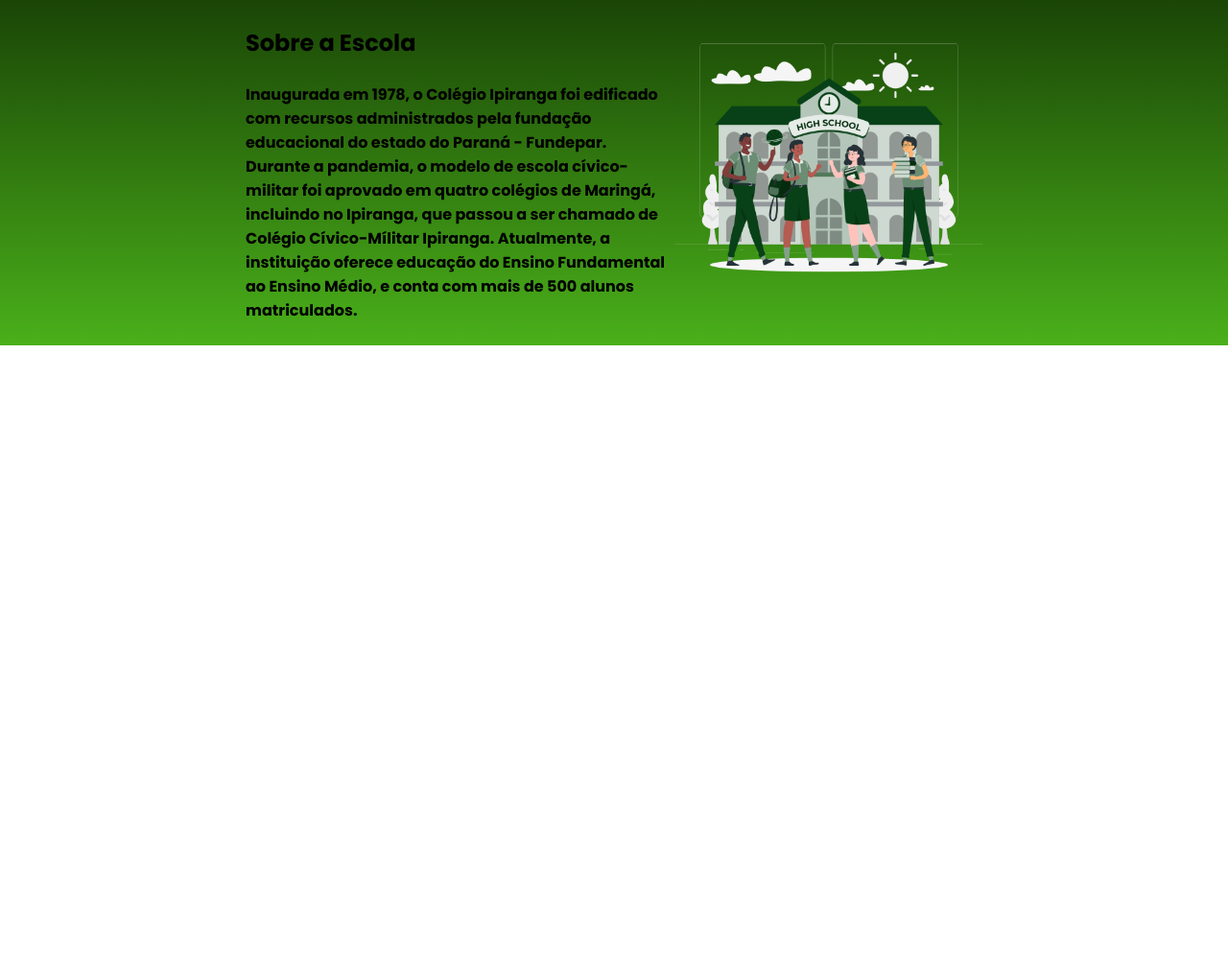
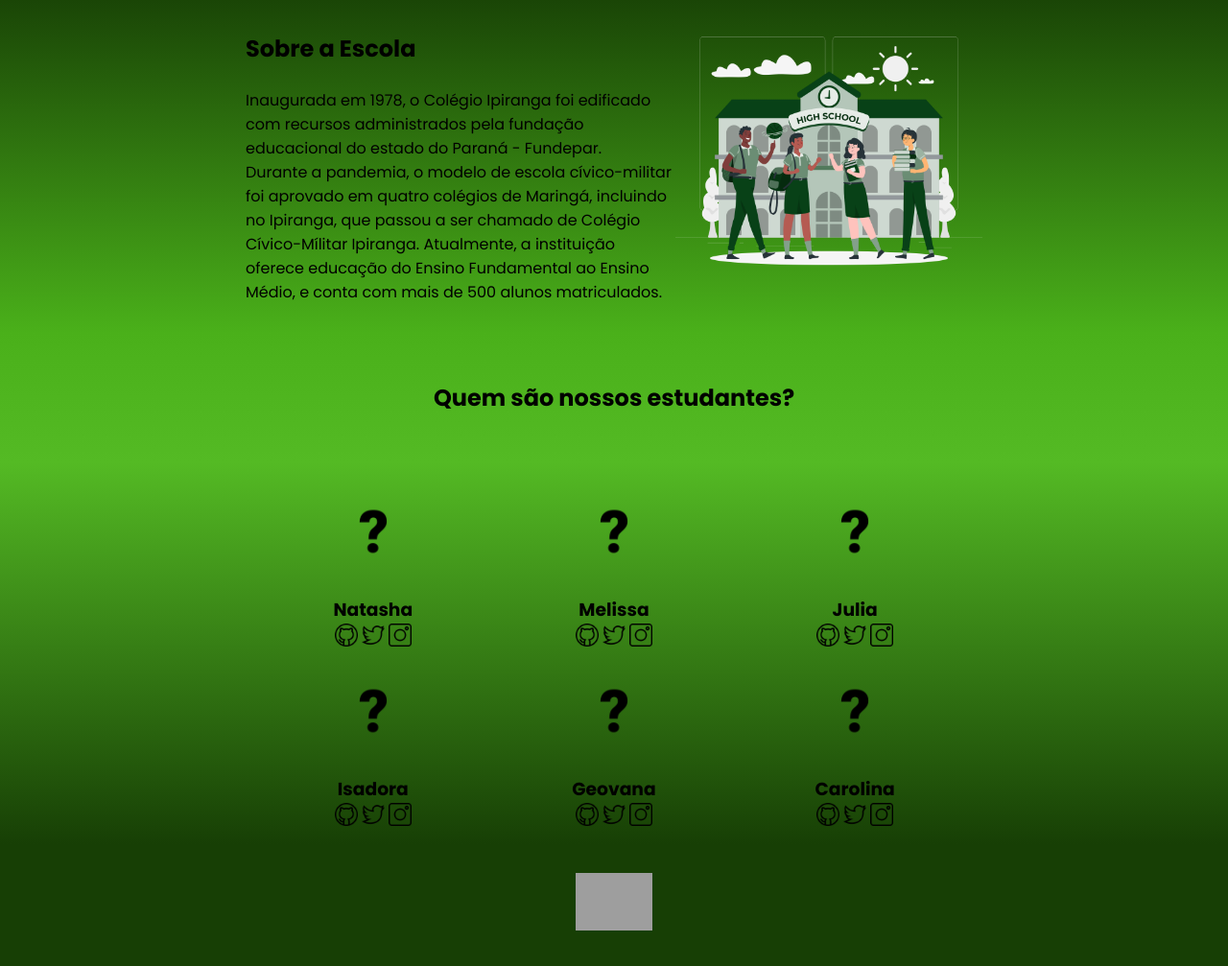
Before and after one commit to Naanath/Site-programa-o-, a plain HTML site: page index.html in a window 1280 px wide. Shown: the part 261-1268 px from the top of the page at 96% size. Before the commit the page ends 800 px from the top, so only its background shows below. Drawn offline with Linux system fonts and the light colour scheme; grey boxes are pictures that could not be loaded.

Commit message:
finalizado

```diff
--- a/index.html
+++ b/index.html
@@ -8,7 +8,7 @@
     <link rel="stylesheet" href="style.css">
     <link rel="preconnect" href="https://fonts.googleapis.com">
     <link rel="preconnect" href="https://fonts.gstatic.com" crossorigin>
-    <link href="https://fonts.googleapis.com/css2?family=Poppins:ital,wght@0,700;1,200;1,400&display=swap" rel="stylesheet">
+    <link href="https://fonts.googleapis.com/css2?family=Poppins:wght@200;400;700&display=swap" rel="stylesheet">
 </head>
 
 
@@ -30,6 +30,58 @@
         <img class="escola-imagem" src="High School-rafiki.png" alt="Alunos parados na frente da escola.">
      </section>
 
+    <section class="estudante.ok">
+        <h2 class="estudante-titulo">Quem são nossos estudantes?</h2>
+            <div class="estudante-todos">
+                <span></span>
+                <div class="estudante-div">
+                    <img class="estudante-imagem" src="Interrogacao.png" alt="Foto de um ponto de interrogação">
+                    <h3 class="estudante-nome">Natasha</h3>
+                    <a href="https://github.com/Naanath/"><img class="estudante-icone" src="github.png" alt="Icone Github"></a>
+                    <a href="https://x.com/eunanath?s=21"><img class="estudante-icone" src="twitter.png" alt="Icone Twitter"></a>
+                    <a href="https://instagram.com/nath.zzh?igshid=MzRIODBiNWFIZA=="><img class="estudante-icone" src="instagram.png" alt="Icone Instagram"></a>
+                </div>
+                <div class="estudante-div">
+                    <img class="estudante-imagem" src="Interrogacao.png" alt="Foto de um ponto de interrogação">
+                    <h3 class="estudante-nome">Melissa</h3>
+                    <a href="https://github.com/meitata1/"><img class="estudante-icone" src="github.png" alt="Icone Github"></a>
+                    <a href="https://x.com/crt60060419?s=21"><img class="estudante-icone" src="twitter.png" alt="Icone Twitter"></a>
+                    <a href="https://instagram.com/_.berixzs_?igshid=MzRIODBiNWFIZA=="><img class="estudante-icone" src="instagram.png" alt="Icone Instagram"></a>
+                </div>
+                <div class="estudante-div">
+                    <img class="estudante-imagem" src="Interrogacao.png" alt="Foto de um ponto de interrogação">
+                    <h3 class="estudante-nome">Julia</h3>
+                    <a href="https://github.com/Aqujnoo/"><img class="estudante-icone" src="github.png" alt="Icone Github"></a>
+                    <a href="https://x.com/aqujnoo?s=21"><img class="estudante-icone" src="twitter.png" alt="Icone Twitter"></a>
+                    <a href="https://instagram.com/aqujnoo?igshid=MzRIODBiNWFIZA==">     <img class="estudante-icone" src="instagram.png" alt="Icone Instagram"></a>
+                </div>
+                <span></span>
+                <span></span>
+                <div class="estudante-div">
+                    <img class="estudante-imagem" src="Interrogacao.png" alt="Foto de um ponto de interrogação">
+                    <h3 class="estudante-nome">Isadora</h3>
+                    <a href=""><img class="estudante-icone" src="github.png" alt="Icone Github"></a>
+                    <a href="https://x.com/chebinhadograu?s=21"><img class="estudante-icone" src="twitter.png" alt="Icone Twitter"></a>
+                    <a href="https://instagram.com/doralice_ot7?igshid=MzRIODBiNWFIZA=="></a><img class="estudante-icone" src="instagram.png" alt="Icone Instagram"></a>
+                </div>
+                <div class="estudante-div">
+                    <img class="estudante-imagem" src="Interrogacao.png" alt="Foto de um ponto de interrogação">
+                    <h3 class="estudante-nome">Geovana</h3>
+                    <a href=""><img class="estudante-icone" src="github.png" alt="Icone Github"></a>
+                    <a href="https://x.com/GeAqu1no?s=21"><img class="estudante-icone" src="twitter.png" alt="Icone Twitter"></a>
+                    <a href="https://instagram.com/geo_aquin0?igshid=MzRIODBiNWFIZA=="><img class="estudante-icone" src="instagram.png" alt="Icone Instagram"></a>
+                </div>
+                <div class="estudante-div">
+                    <img class="estudante-imagem" src="Interrogacao.png" alt="Foto de um ponto de interrogação">
+                    <h3 class="estudante-nome">Carolina</h3>
+                    <a href="https://github.com/carollynuda/"><img class="estudante-icone" src="github.png" alt="Icone Github"></a>
+                    <a href="https://x.com/carollyn_yy?s=21"><img class="estudante-icone" src="twitter.png" alt="Icone Twitter"></a>
+                    <a href="https://instagram.com/oyy_carolyyn?igshid=MzRIODBiNWFIZA=="><img class="estudante-icone" src="instagram.png" alt="Icone Instagram"></a>
+                </div>
+            </div>
+    </section>
+    <footer class="rodape">
+        <img class="rodape-imagem" src="colegioipiranga lohgo.png" alt="Logo da Escola">
+    </footer>
 </body>
-
 </html>
--- a/style.css
+++ b/style.css
@@ -46,3 +46,38 @@ padding: 24px 0;
 .escola-titulo{
     padding: 24px 0;
 }
+
+.estudante-imagem{
+    width: 120px;
+}
+
+.estudante-icone{
+    width: 24px;
+}
+
+.estudante-div{
+    text-align: center;
+}
+
+.estudante-titulo{
+    text-align: center;
+    padding: 50px 0;
+    background-image: linear-gradient(#4AB01A,#54BA24);
+}
+
+.estudante-todos{
+    background-image:linear-gradient(#54BA24,#173F05);;
+    display: grid;
+    grid-template-columns: 20% 20% 20% 20% 20%;
+    padding: 12px
+}
+
+.rodape{
+    background-color:#173F05;
+    text-align: center;
+}
+
+.rodape-imagem{
+height: 60px;
+padding: 30px 0;
+}
```
Also changed, not shown: Interrogacao.png (added), github.png (added), instagram.png (added), twitter.png (added). Lines whose indentation alone changed are shown as unchanged.
